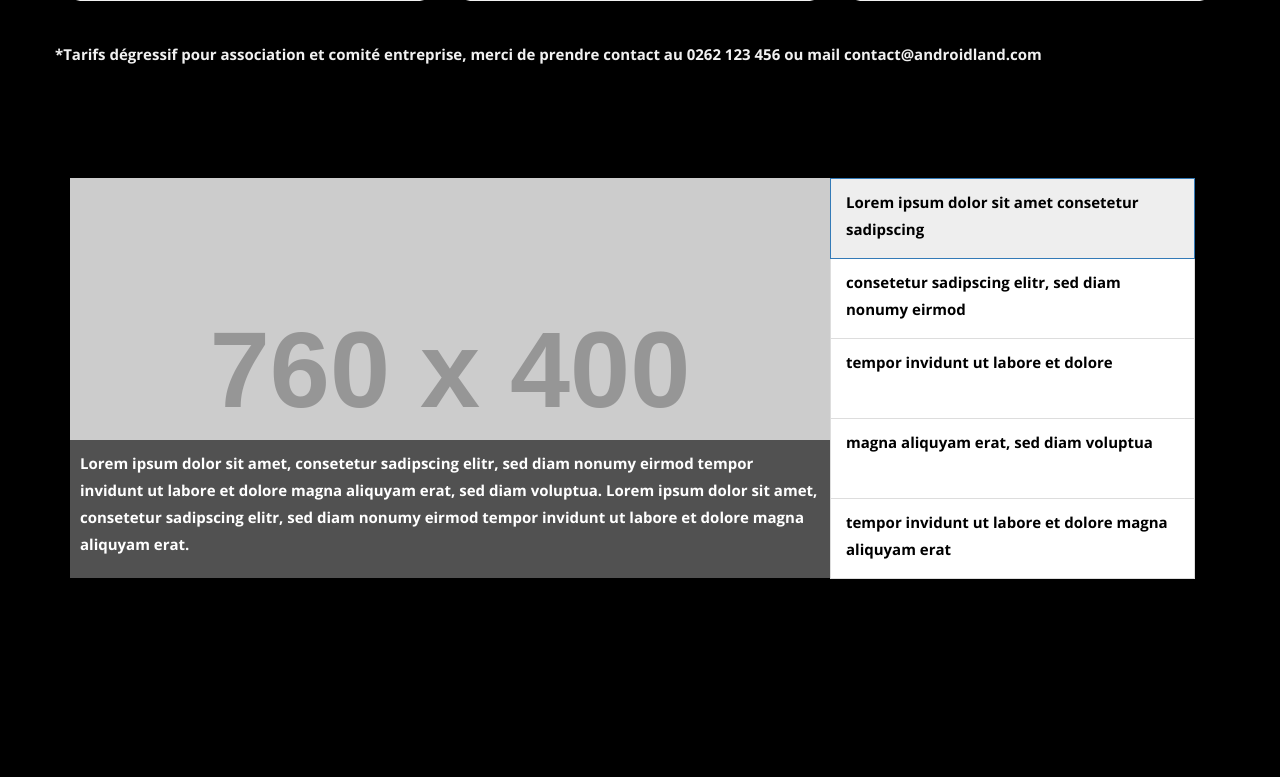
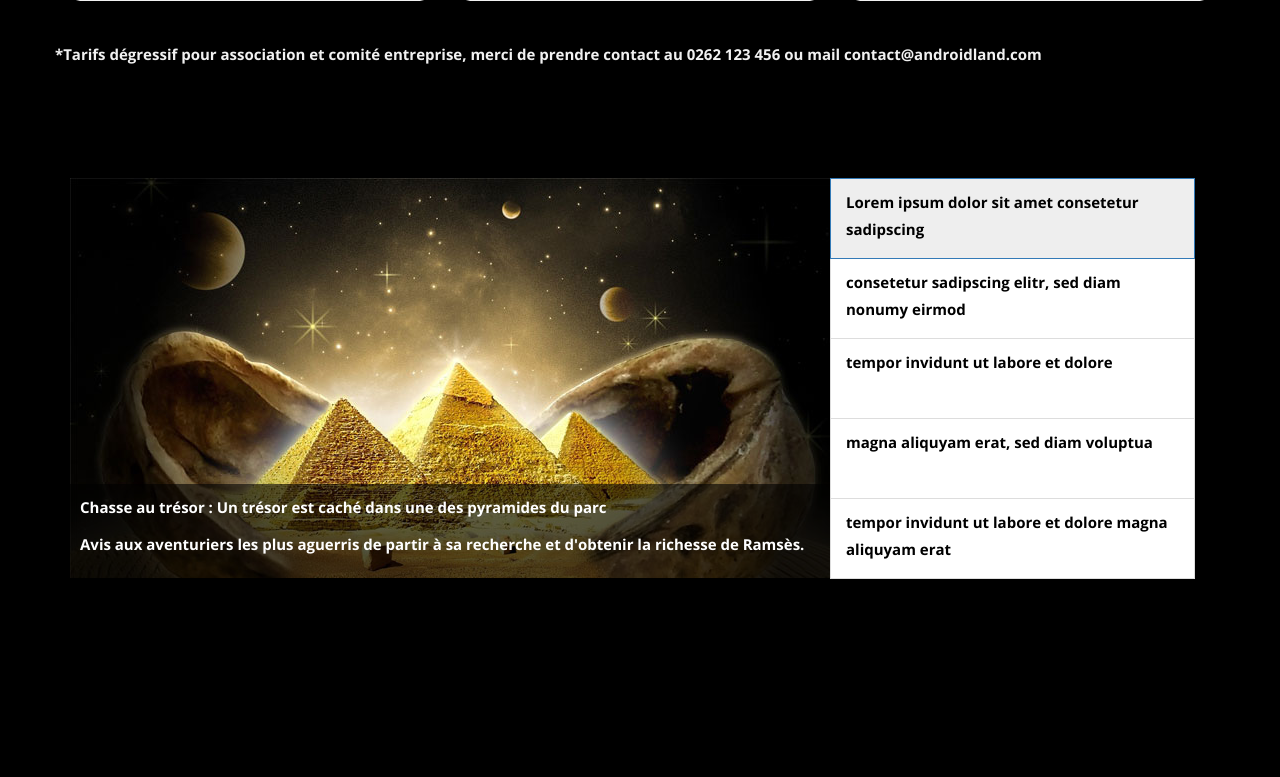
Before and after one commit to Error974/androidland, a PHP site: page /egypte.php in a window 1280 px wide. Shown: the part 905-1682 px from the top of the page. Run offline with PHP 8.4, Linux system fonts and the light colour scheme; grey boxes labelled with a size stand in for pictures from a placeholder-image service; some libraries are stand-ins or nearby versions.

Commit message:
update slide

```diff
--- a/egypte.php
+++ b/egypte.php
@@ -319,10 +319,11 @@
           <div class="carousel-inner">
 
             <div class="item active">
-              <img src="http://placehold.it/760x400/cccccc/ffffff">
+              <img src="img/photos/univers/egypte/pyramide_chasse_au_tresor.jpg">
                <div class="carousel-caption">
                 <!-- <h4><a href="#">Lorem ipsum dolor sit amet consetetur sadipscing</a></h4> -->
-                <p style="">Lorem ipsum dolor sit amet, consetetur sadipscing elitr, sed diam nonumy eirmod tempor invidunt ut labore et dolore magna aliquyam erat, sed diam voluptua. Lorem ipsum dolor sit amet, consetetur sadipscing elitr, sed diam nonumy eirmod tempor invidunt ut labore et dolore magna aliquyam erat. </p>
+                <p>Chasse au trésor : Un trésor est caché dans une des pyramides du parc</p>
+								<p>Avis aux aventuriers les plus aguerris de partir à sa recherche et d'obtenir la richesse de Ramsès.</p>
               </div>
             </div><!-- End Item -->
 
```
Also changed, not shown: img/photos/univers/egypte/pyramide_chasse_au_tresor.jpg (added).
